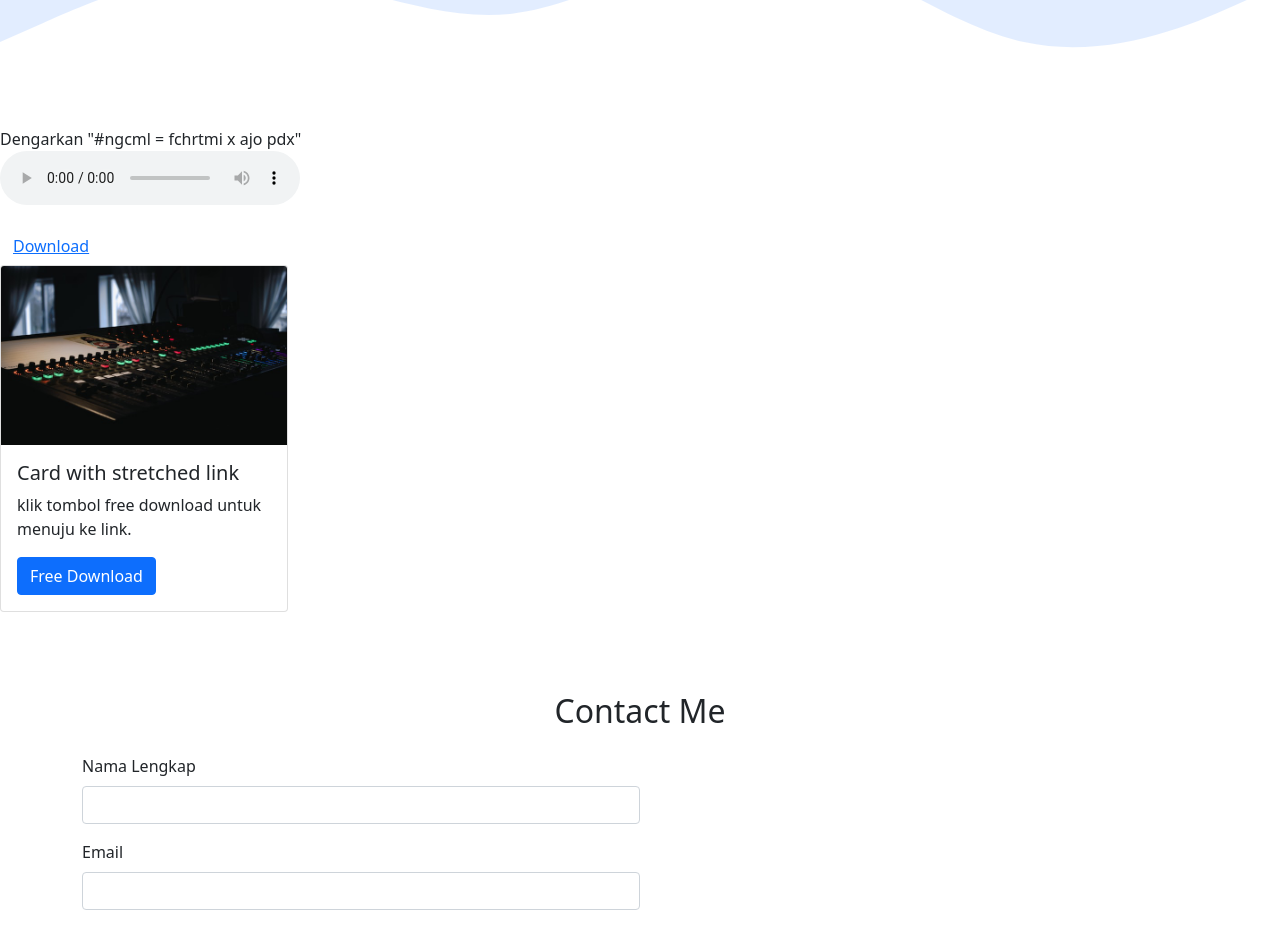
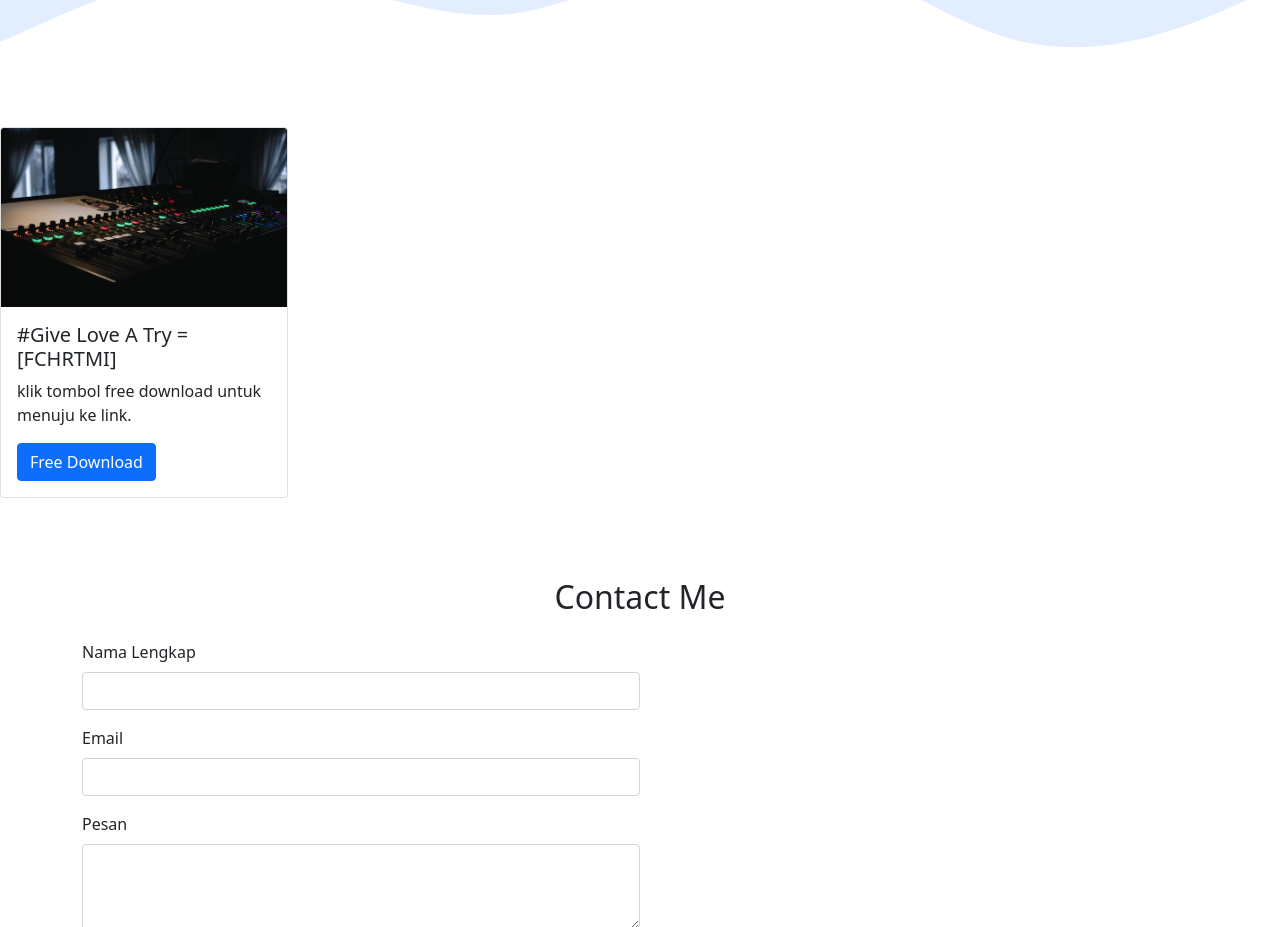
Before and after one commit to fchrtmi/fchrtmi.github.io, a plain HTML site: page index.html in a window 1280 px wide. Shown: the part 2460-3387 px from the top of the page. Drawn offline with nearby package versions, Linux system fonts and the light colour scheme.

Commit message:
memperbaharui link

```diff
--- a/index.html
+++ b/index.html
@@ -153,19 +153,19 @@
 
     <!-- Audio -->
     <!-- <audio src="audio/1.mp3" controls></audio> -->
-    <figure>
-      <figcaption>Dengarkan "#ngcml = fchrtmi x ajo pdx"</figcaption>
-      <audio controls loop>
-        <source src="audio/1.mp3" type="audio/mp3" />
-      </audio>
-    </figure>
-    <button type="button" class="btn btn-link">Download</button>
+    <!-- <figure> -->
+    <!-- <figcaption>Dengarkan "#ngcml = fchrtmi x ajo pdx"</figcaption> -->
+    <!-- <audio controls loop> -->
+    <!-- <source src="audio/1.mp3" type="audio/mp3" /> -->
+    <!-- </audio> -->
+    <!-- </figure> -->
+    <!-- <button type="button" class="btn btn-link">Download</button> -->
     <div class="card" style="width: 18rem">
       <img src="img/projects/1.jpg" class="card-img-top" alt="projects" />
       <div class="card-body">
-        <h5 class="card-title">Card with stretched link</h5>
+        <h5 class="card-title">#Give Love A Try = [FCHRTMI]</h5>
         <p class="card-text">klik tombol free download untuk menuju ke link.</p>
-        <a href="#" class="btn btn-primary stretched-link">Free Download</a>
+        <a href="https://www.mediafire.com/file/pefmck37reeodcr/%2523Give_Love_A_Try_-_%255BFCHRTMI%255D.mp3/file" class="btn btn-primary stretched-link">Free Download</a>
       </div>
     </div>
     <!-- Akhir Audio -->
```
